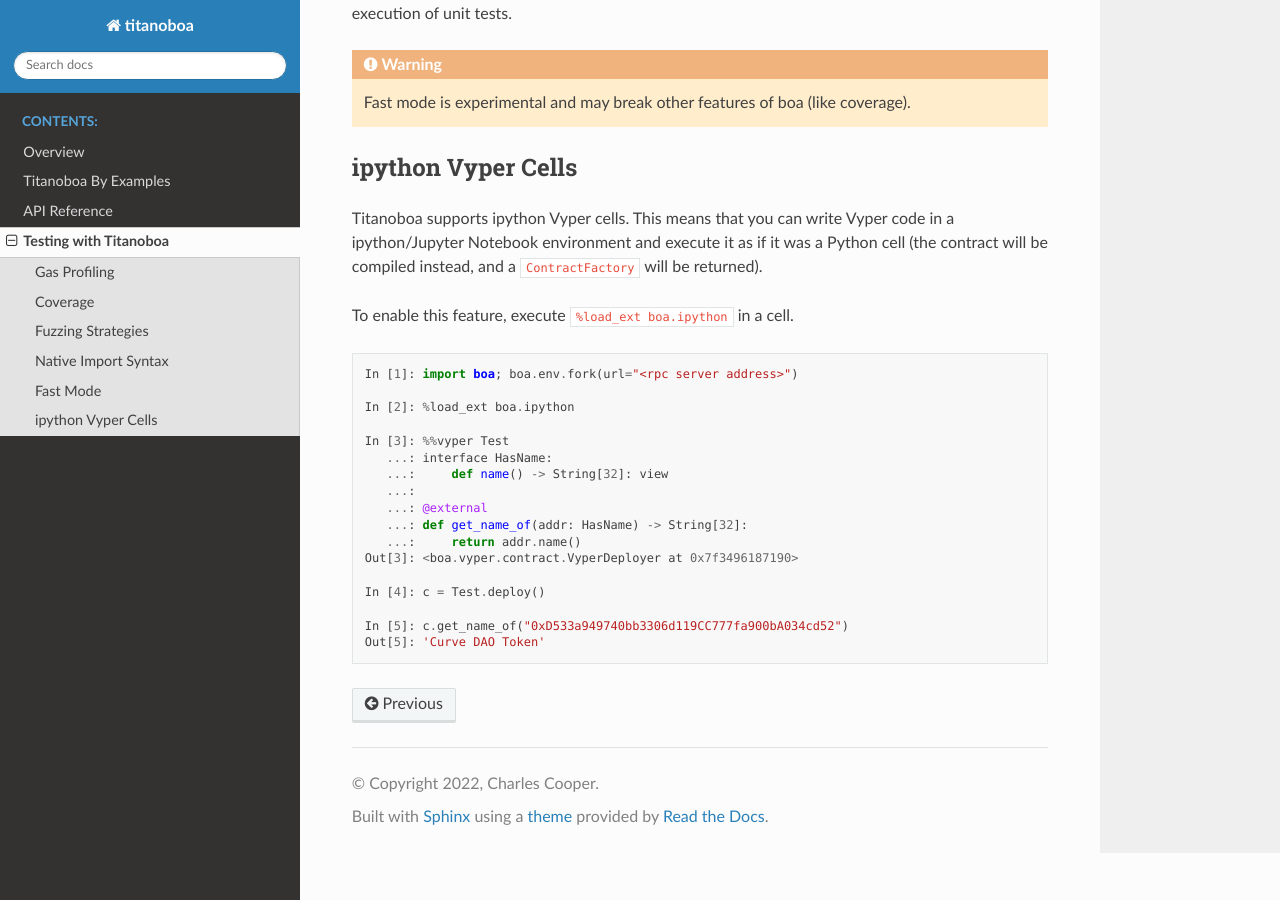
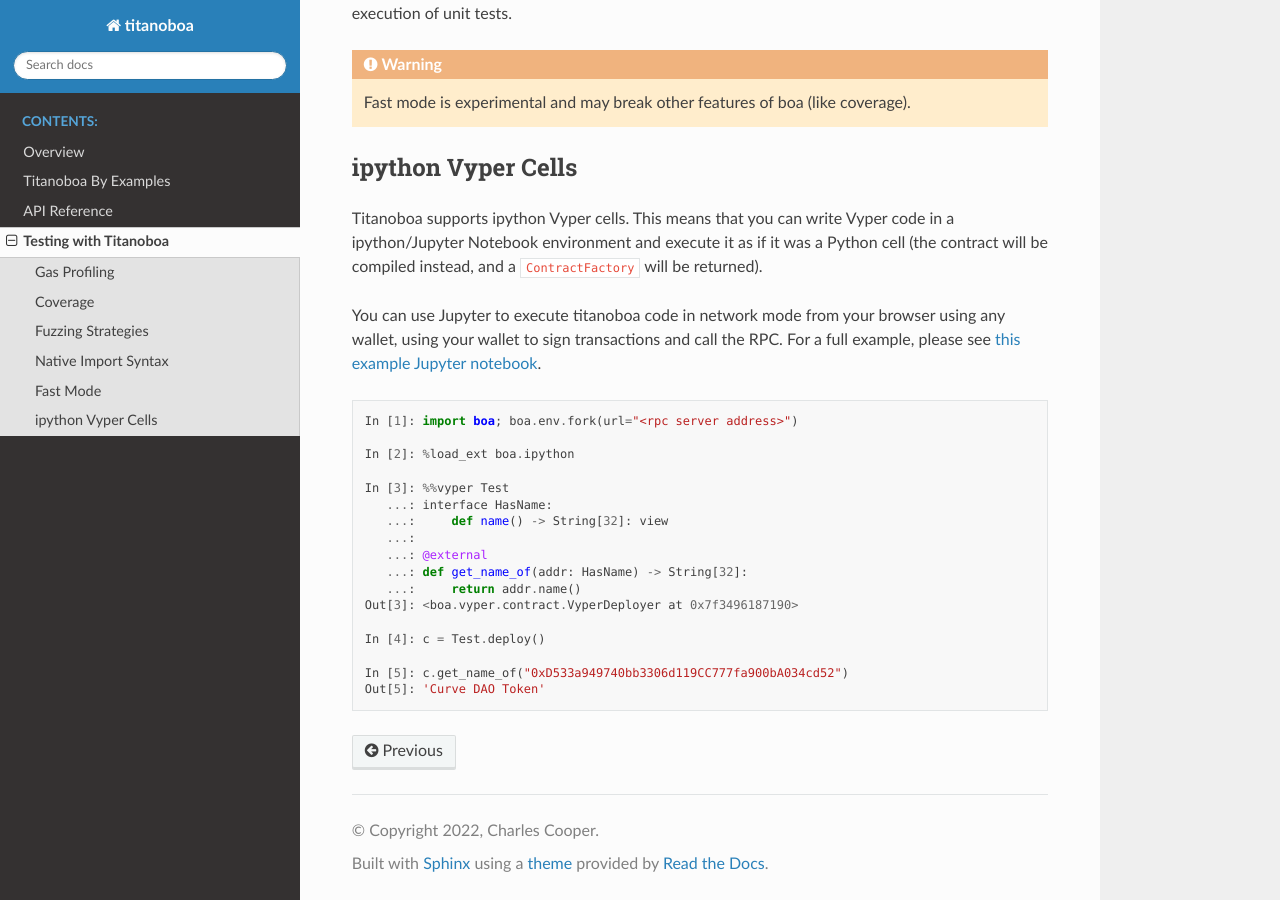
Before and after one commit to vyperlang/titanoboa, a Sphinx documentation site: the page built from docs/source/testing.rst, in a window 1280 px wide and 900 px high, scrolled down 3342 px. Built offline with Sphinx 7.4.7 and the Read the Docs theme 2.0.0, drawn with Linux system fonts in a browser that asks for light colours.

Commit message:
Update documentation

```diff
--- a/docs/source/testing.rst
+++ b/docs/source/testing.rst
@@ -151,7 +151,8 @@ ipython Vyper Cells
 
 Titanoboa supports ipython Vyper cells. This means that you can write Vyper code in a ipython/Jupyter Notebook environment and execute it as if it was a Python cell (the contract will be compiled instead, and a ``ContractFactory`` will be returned).
 
-To enable this feature, execute ``%load_ext boa.ipython`` in a cell.
+You can use Jupyter to execute titanoboa code in network mode from your browser using any wallet, using your wallet to sign transactions and call the RPC.
+For a full example, please see `this example Jupyter notebook <../../examples/jupyter_browser_signer.ipynb>`_.
 
 .. code-block:: python
 
```
Also changed, not shown: README.md (+2 -1 lines), 1 other file.
